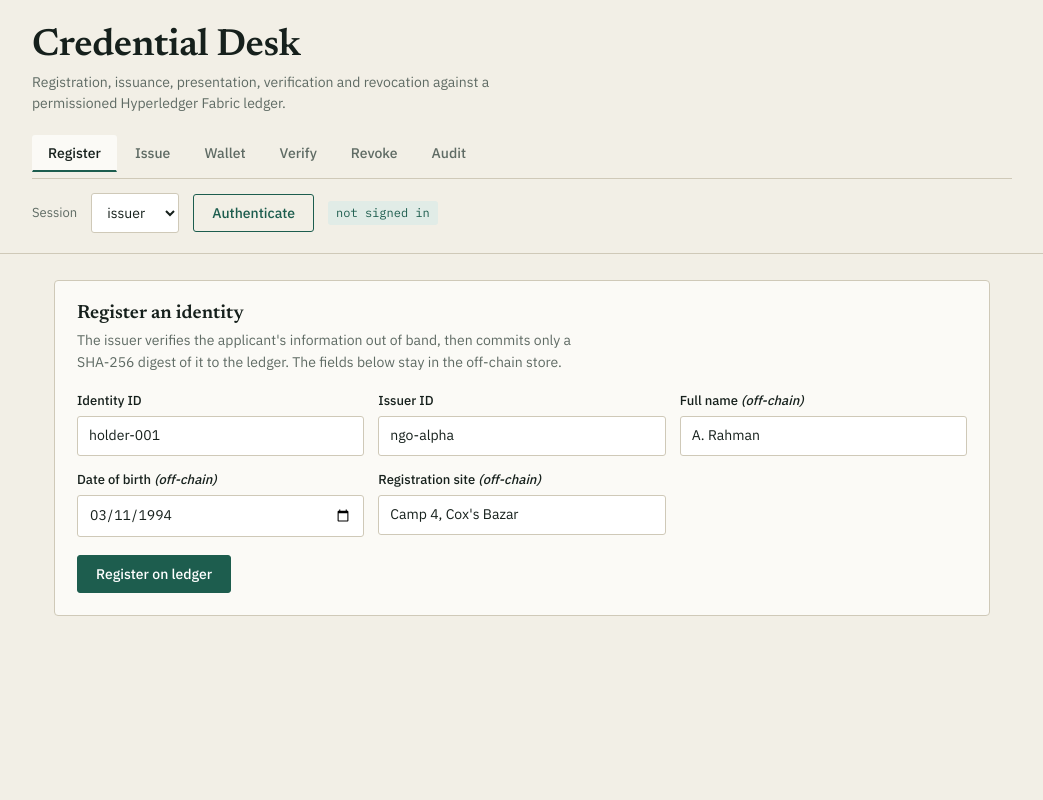
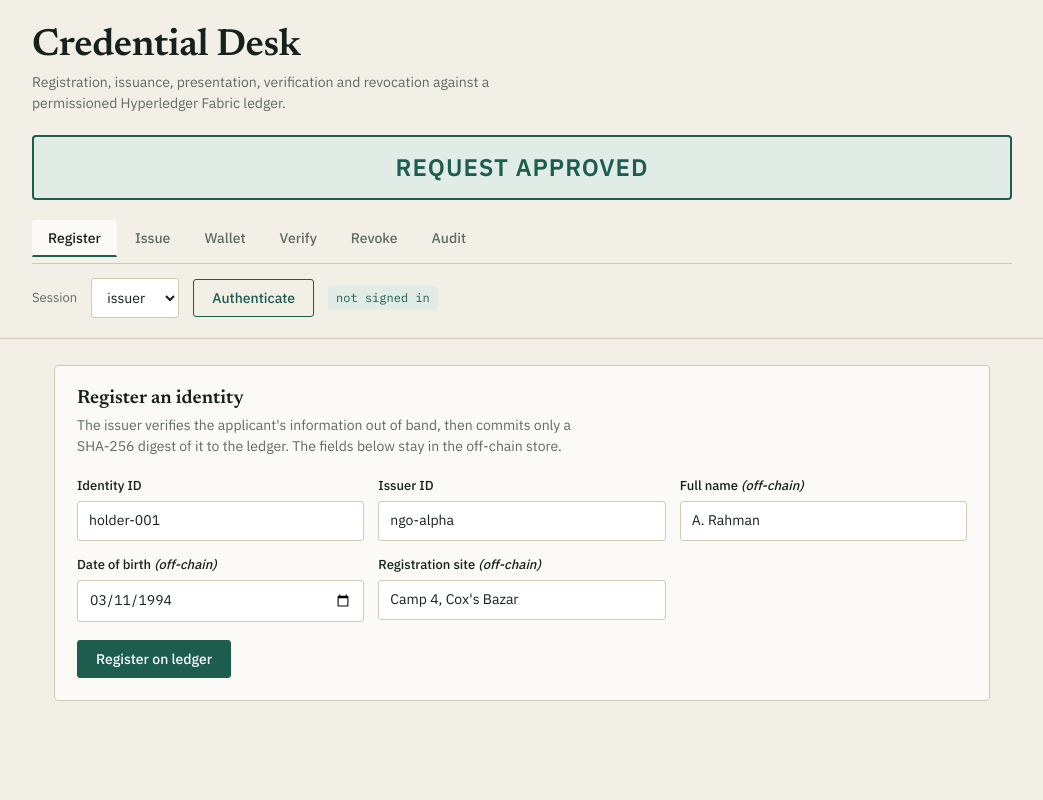
Before and after one commit to Crackzap05/Digital-Identity, a plain HTML site: page frontend/index.html in a window 1280 px wide. Shown: the whole page, without its empty margins (118-1161 px from the left). Drawn offline with Linux system fonts and the light colour scheme.

Commit message:
Add request approved status to frontend

```diff
--- a/frontend/index.html
+++ b/frontend/index.html
@@ -88,6 +88,18 @@
   #qr{display:flex; justify-content:center; padding:20px; background:#fff; border:1px solid var(--rule); border-radius:4px; margin-top:16px}
   #qr:empty{display:none}
   #scanner{max-width:340px; margin-top:16px}
+
+  .approval-banner{
+    margin:20px 0 0;
+    padding:16px 20px;
+    background:#e1ece7;
+    border:2px solid #1d5d4e;
+    border-radius:4px;
+    color:#1d5d4e;
+    font:600 24px/1.2 "IBM Plex Sans",sans-serif;
+    text-align:center;
+    letter-spacing:.04em;
+  }
   .bar{
     display:flex; gap:14px; align-items:center; flex-wrap:wrap; font-size:13px;
     color:var(--muted); border-top:1px solid var(--rule); padding-top:14px; margin-top:6px;
@@ -109,6 +121,7 @@
 <header><div class="wrap">
   <h1>Credential Desk</h1>
   <p>Registration, issuance, presentation, verification and revocation against a permissioned Hyperledger Fabric ledger.</p>
+  <div class="approval-banner">REQUEST APPROVED</div>
   <nav role="tablist">
     <button role="tab" data-tab="register" aria-selected="true">Register</button>
     <button role="tab" data-tab="issue" aria-selected="false">Issue</button>
```
